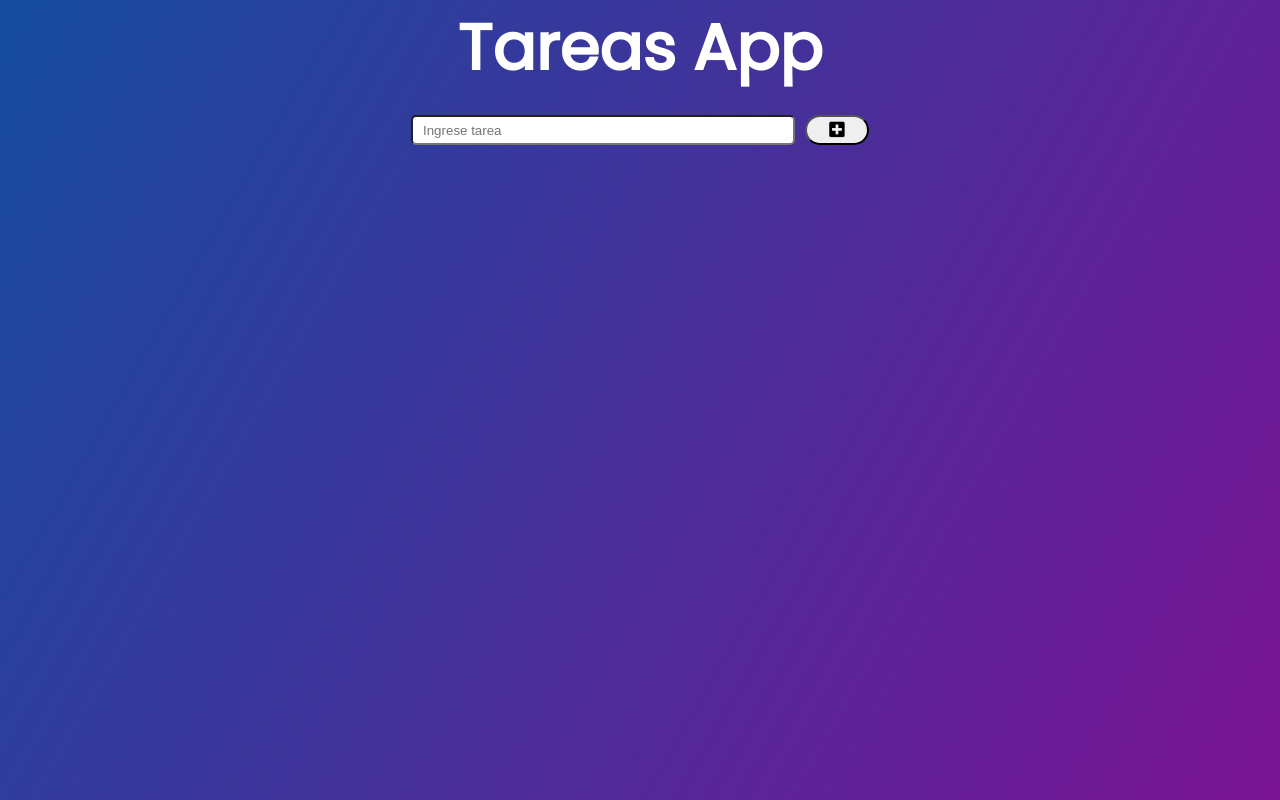
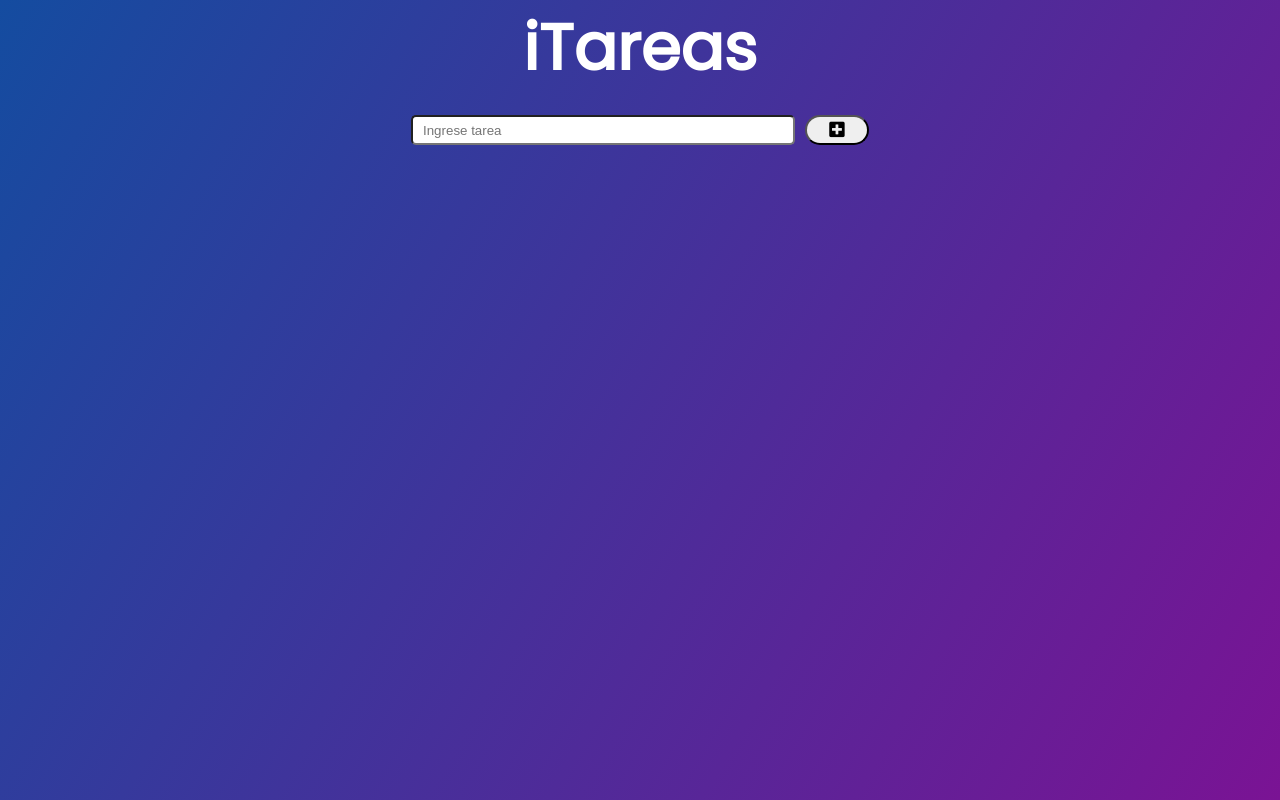
Before and after one commit to perrys13/TareasApp, a React (Create React App) app: page / in a window 1280 px wide. Built offline with nearby package versions, Linux system fonts and the light colour scheme.

Commit message:
cambie favicon y titulo

```diff
--- a/public/index.html
+++ b/public/index.html
@@ -8,7 +8,7 @@
       name="description"
       content="Web site created using create-react-app"
     />
-
+    <link rel="icon" href="https://icons.iconarchive.com/icons/custom-icon-design/flatastic-1/16/edit-icon.png" />
     <link rel="manifest" href="%PUBLIC_URL%/manifest.json" />
 
 
@@ -24,7 +24,7 @@
   href="https://fonts.googleapis.com/css?family=Poppins&display=swap"
   rel="stylesheet"
 />
-    <title>ToDo App</title>
+    <title>iTareas</title>
   </head>
   <body>
     <noscript>You need to enable JavaScript to run this app.</noscript>
--- a/src/App.js
+++ b/src/App.js
@@ -11,7 +11,7 @@ function App() {
   return (
 
     <div className="App">
-      <header><h1>Tareas App </h1></header>
+      <header><h1>iTareas</h1></header>
       <Form setInputText={setInputText} inputText={inputText} tareas={tareas} setTareas={setTareas} />
       <ListaTareas tareas={tareas} setTareas={setTareas}/>
     </div>
```
